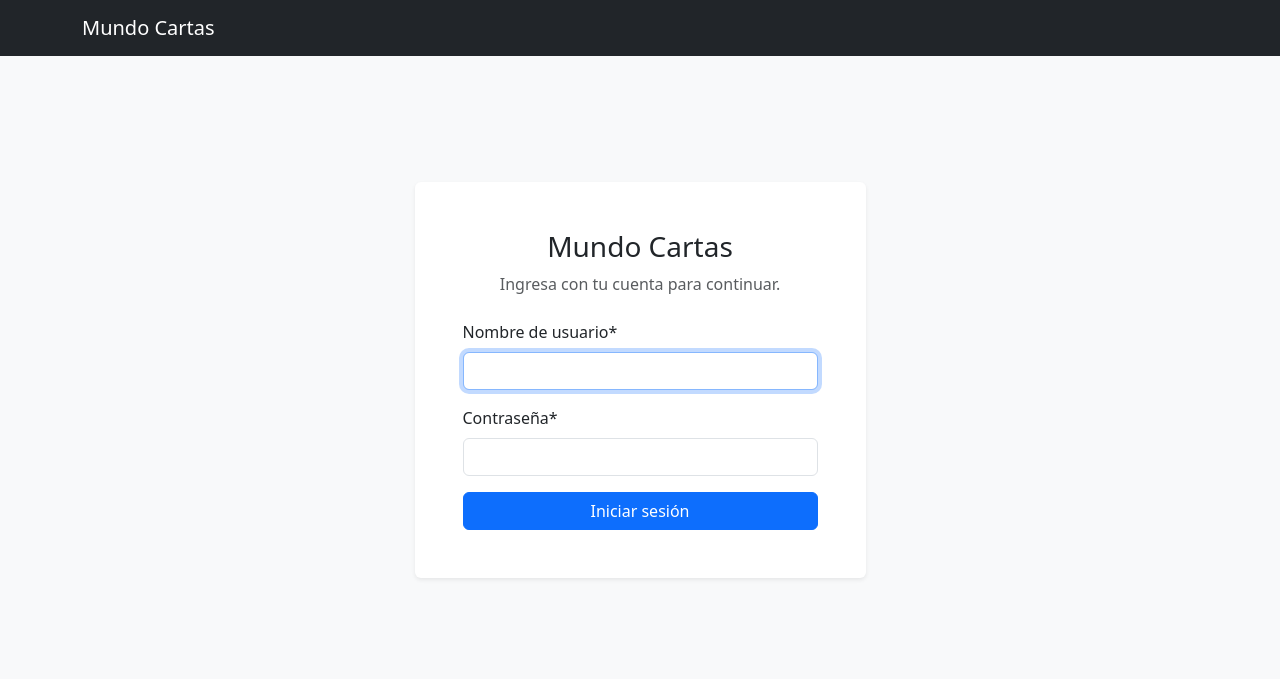
After one commit to d1ego10/inventario-mundo-cartas, a Django app: page /usuarios/login/ in a window 1280 px wide. The commit adds this page. Shown: the top 679 px of the page. Run offline with Django 5.2, Linux system fonts and the light colour scheme; some libraries are stand-ins or nearby versions.

Commit message:
feat: agregar login, logout y proteger inicio

```diff
--- a/inventario/templates/inventario/base.html
+++ b/inventario/templates/inventario/base.html
@@ -17,9 +17,26 @@
             <a class="navbar-brand" href="{% url 'inventario:inicio' %}">
                 Mundo Cartas
             </a>
+
+            {% if user.is_authenticated %}
+                <div class="d-flex align-items-center gap-3">
+                    <span class="text-white">
+                        {{ user.username }}
+                    </span>
+
+                    <form method="post"
+                        action="{% url 'usuarios:logout' %}"
+                        class="mb-0">
+                        {% csrf_token %}
+                        <button type="submit"
+                                class="btn btn-outline-light btn-sm">
+                            Cerrar sesión
+                        </button>
+                    </form>
+                </div>
+            {% endif %}
         </div>
     </nav>
-
     <main class="container py-4">
         {% block content %}{% endblock %}
     </main>
--- a/inventario/views.py
+++ b/inventario/views.py
@@ -1,6 +1,7 @@
 from django.shortcuts import render
-
+from django.contrib.auth.decorators import login_required
 # Create your views here.
 
+@login_required
 def inicio(request):
     return render(request, "inventario/inicio.html")
--- a/mundocartas/settings.py
+++ b/mundocartas/settings.py
@@ -114,9 +114,9 @@ AUTH_PASSWORD_VALIDATORS = [
 # Internationalization
 # https://docs.djangoproject.com/en/6.1/topics/i18n/
 
-LANGUAGE_CODE = 'en-us'
+LANGUAGE_CODE = 'es-cl'
 
-TIME_ZONE = 'UTC'
+TIME_ZONE = 'America/Santiago'
 
 USE_I18N = True
 
@@ -137,3 +137,5 @@ MAILERS = {
         'BACKEND': 'django.core.mail.backends.console.EmailBackend',
     },
 }
+
+LOGIN_URL = "usuarios:login"
--- a/mundocartas/urls.py
+++ b/mundocartas/urls.py
@@ -19,5 +19,6 @@ from django.urls import path, include
 
 urlpatterns = [
     path('admin/', admin.site.urls),
+    path("usuarios/", include("usuarios.urls")),
     path("", include("inventario.urls")),
 ]
--- /dev/null
+++ b/usuarios/templates/usuarios/login.html
@@ -0,0 +1,31 @@
+{% extends "inventario/base.html" %}
+{% load crispy_forms_tags %}
+
+{% block title %}Iniciar sesión | Mundo Cartas{% endblock %}
+
+{% block content %}
+<div class="row justify-content-center align-items-center"
+     style="min-height: 75vh;">
+    <div class="col-12 col-sm-10 col-md-7 col-lg-5">
+        <div class="card border-0 shadow-sm">
+            <div class="card-body p-4 p-md-5">
+                <div class="text-center mb-4">
+                    <h1 class="h3">Mundo Cartas</h1>
+                    <p class="text-muted mb-0">
+                        Ingresa con tu cuenta para continuar.
+                    </p>
+                </div>
+
+                <form method="post">
+                    {% csrf_token %}
+                    {{ form|crispy }}
+
+                    <button type="submit" class="btn btn-primary w-100">
+                        Iniciar sesión
+                    </button>
+                </form>
+            </div>
+        </div>
+    </div>
+</div>
+{% endblock %}
--- /dev/null
+++ b/usuarios/urls.py
@@ -0,0 +1,9 @@
+from django.urls import path
+from . import views
+
+app_name = "usuarios"
+
+urlpatterns = [
+    path("login/", views.iniciar_sesion, name="login"),
+    path("logout/", views.cerrar_sesion, name="logout"),
+]
--- a/usuarios/views.py
+++ b/usuarios/views.py
@@ -1,3 +1,31 @@
 from django.shortcuts import render
+from django.contrib.auth import login, logout
+from django.contrib.auth.forms import AuthenticationForm
+from django.shortcuts import render, redirect
+from django.views.decorators.http import require_POST
+
 
 # Create your views here.
+
+
+
+def iniciar_sesion(request):
+    if request.user.is_authenticated:
+        return redirect("inventario:inicio")
+
+    form = AuthenticationForm(
+        request=request,
+        data=request.POST if request.method == "POST" else None,
+    )
+
+    if request.method == "POST" and form.is_valid():
+        login(request, form.get_user())
+        return redirect("inventario:inicio")
+
+    return render(request, "usuarios/login.html", {"form": form})
+
+
+@require_POST
+def cerrar_sesion(request):
+    logout(request)
+    return redirect("usuarios:login")
```
